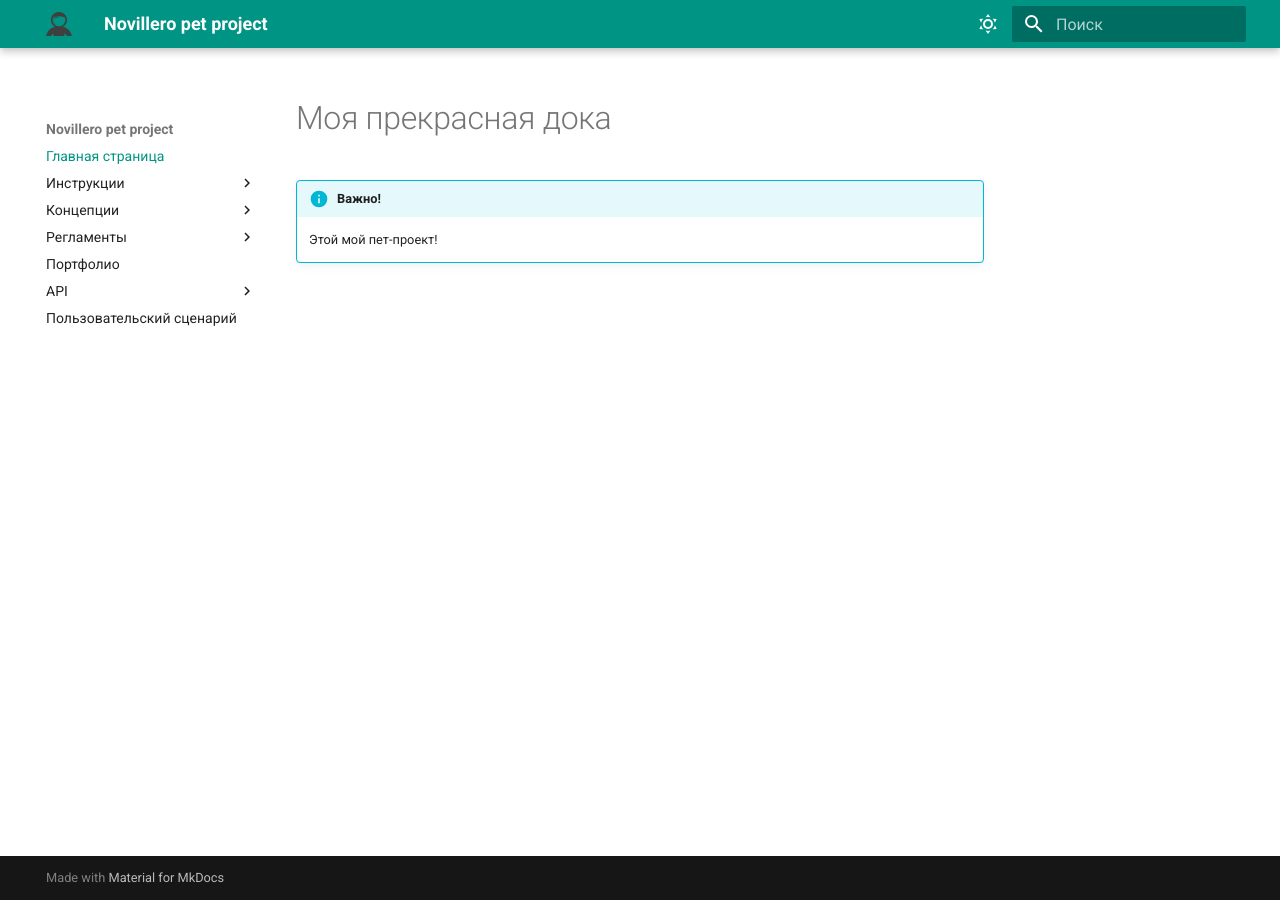
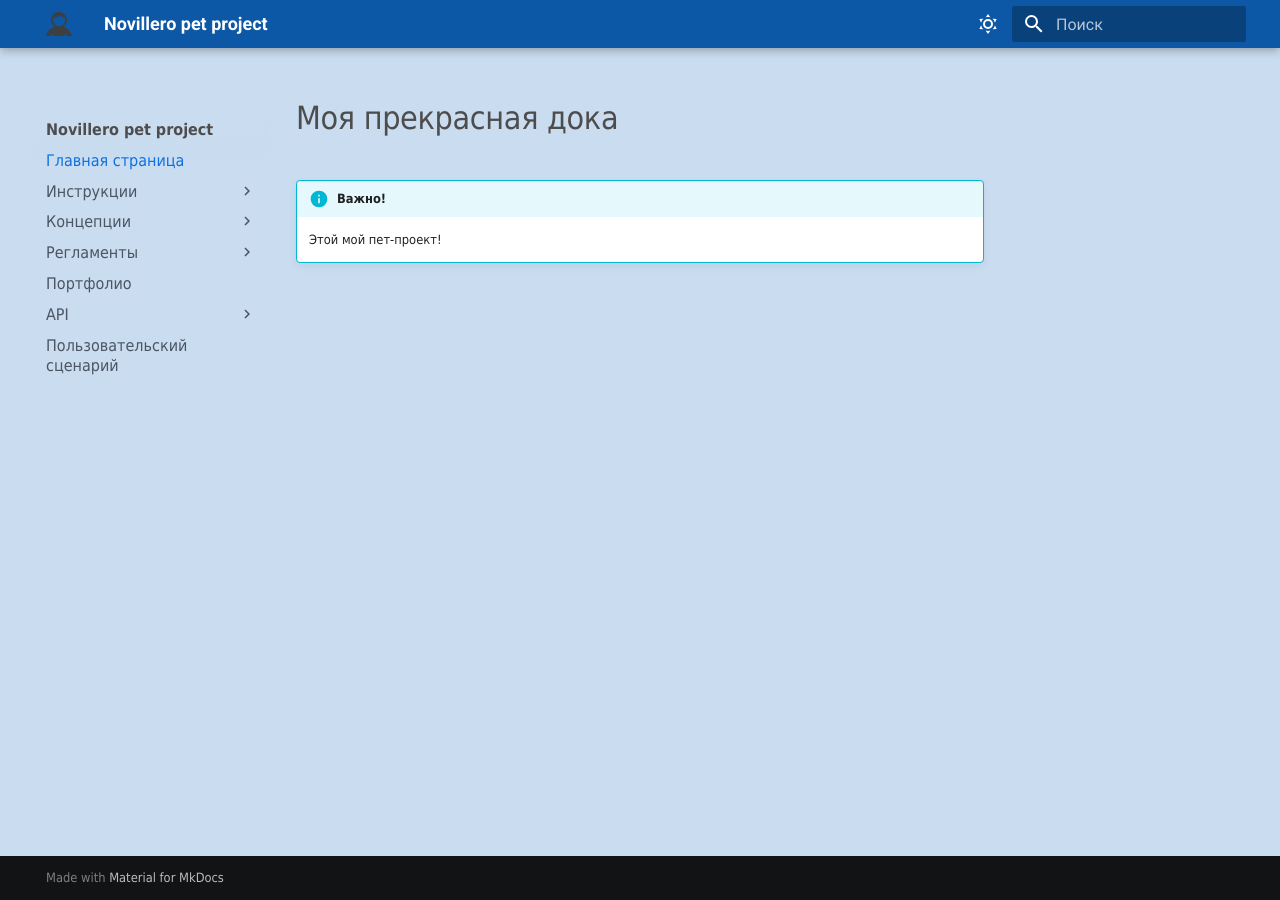
Before and after one commit to novillero/awesome-project, an MkDocs documentation site: the page built from docs/index.md, in a window 1280 px wide. Built offline with MkDocs 1.6.1 and Material for MkDocs 9.7.7, drawn with Linux system fonts in a browser that asks for light colours.

Commit message:
обновил стили

```diff
--- /dev/null
+++ b/docs/stylesheets/extra.css
@@ -0,0 +1,29 @@
+[data-md-color-scheme="custom"] {
+    --md-primary-fg-color:#0D58A6;
+    --md-accent-fg-color:#04376C;
+    --md-typeset-a-color: #0e70e0; /*Цвет ссылок*/
+    --md-default-bg-color: #c9dcf0; /*Фоновый цвет*/
+    --md-default-fg-color: #353535; /*Основной цвет текста (абзацы, списки, подзаголовки, nav и toc)*/
+    --md-code-bg-color: #aec9e7; /*Цвет фона блока кода*/
+    --md-code-fg-color: #5c5b5b; /*Цвет текста в блоке кода*/
+    --md-default-fg-color--light: #4e4d4d; /*Цвет h1 и заголовков блоков toc и nav*/
+}
+
+[data-md-color-scheme="slate"] {
+    --md-primary-fg-color:#0D58A6;
+}
+
+/*Параметры текста статей*/
+.md-typeset {
+    font-family: 'Tahoma', 'arial';
+    font-weight: 200;
+    font-size: 16px;
+    color: #4b5563;
+}
+/*Параметры текста nav и toc*/
+.md-nav {
+    font-family: 'Tahoma', 'arial';
+    font-weight: 400;
+    font-size: 16px;
+    color: #4b5563;
+}
--- a/mkdocs.yml
+++ b/mkdocs.yml
@@ -10,7 +10,7 @@
   language: ru # Язык
   palette: # Настройки светлой и тёмной тем
     # Настройки светлой темы
-    - scheme: default
+    - scheme: custom
       toggle:
         icon: material/weather-sunny # Иконка для активации светлой темы
         name: Выключить солнышко # Всплывающий текст-подсказка
@@ -22,12 +22,12 @@
       # grey; blue grey; black; white
 
     # Настройки тёмной темы
-    - scheme: slate
-      toggle:
-        icon: material/weather-night
-        name: Позвать солнышко
-      primary: deep orange
-      accent: blue
+#    - scheme: slate
+#      toggle:
+#        icon: material/weather-night
+#        name: Позвать солнышко
+#      primary: deep orange
+#      accent: blue
   features: # настройки функциональностей темы
     #- navigation.sections # Добавление разделов верхнего уровня в боковом меню, отключение спойлеров в боковом меню
     - navigation.path # Хлебные крошки
@@ -86,3 +86,8 @@
   - redoc-tag
   - plantuml:
       puml_url: https://www.plantuml.com/plantuml/
+      theme:
+        enabled: false
+
+extra_css:
+  - stylesheets/extra.css
```
